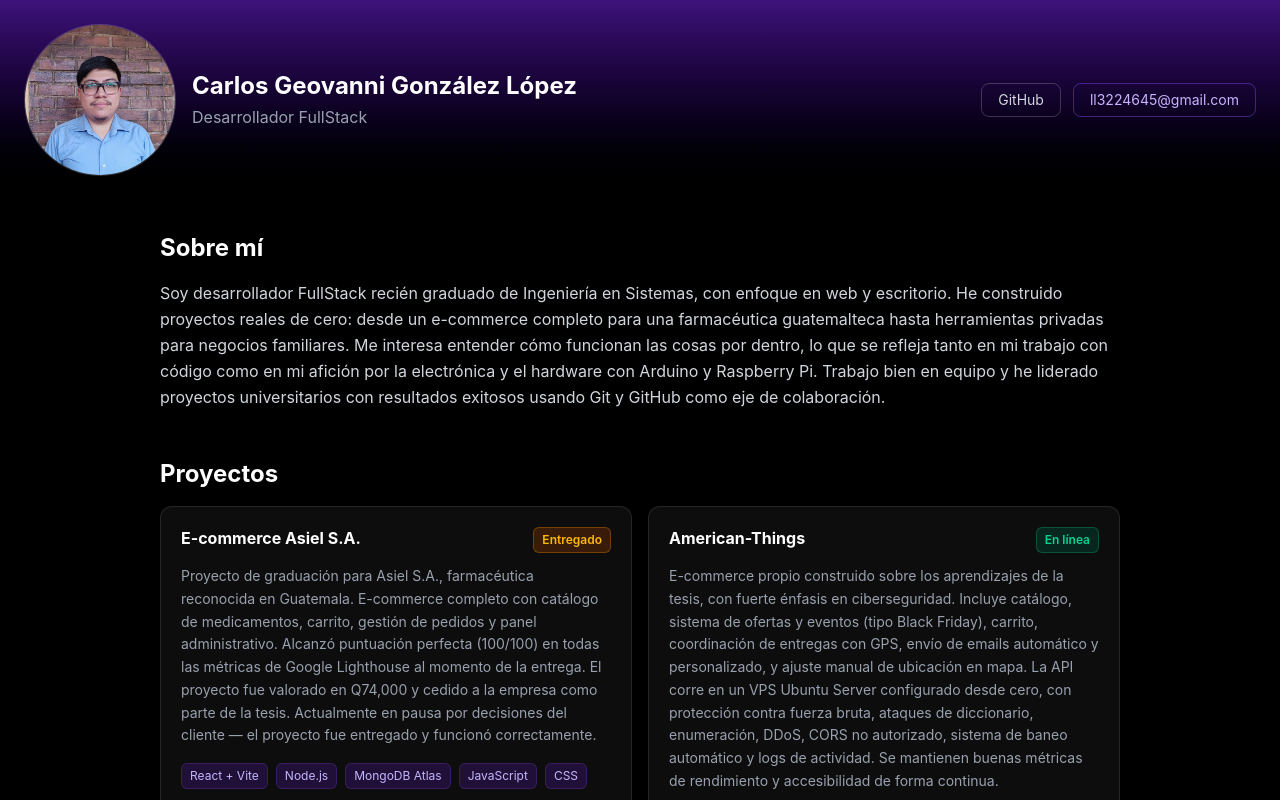
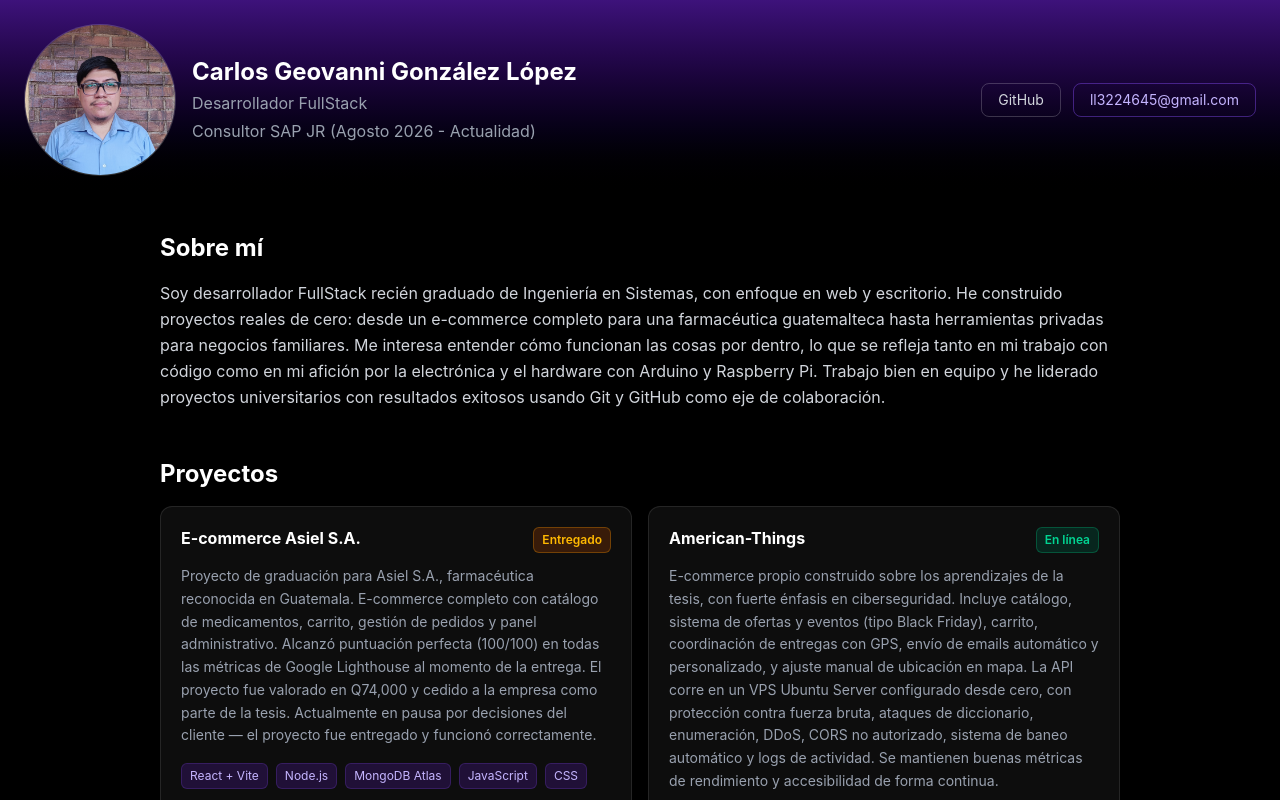
Before and after one commit to CarlosGonzalez20/Portafolio, a React (Vite) app: page / in a window 1280 px wide. Shown: the top 800 px of the page. Built offline with nearby package versions, Linux system fonts and the light colour scheme.

Commit message:
agregando puesto

```diff
--- a/src/App.tsx
+++ b/src/App.tsx
@@ -218,6 +218,7 @@ function App() {
         <div className="flex flex-col gap-1 min-w-0 flex-1">
           <h1 className="text-xl md:text-2xl font-bold leading-tight">Carlos Geovanni González López</h1>
           <h2 className="text-sm md:text-base text-gray-400 font-normal">Desarrollador FullStack</h2>
+          <h2 className="text-sm md:text-base text-gray-400 font-normal">Consultor SAP JR (Agosto 2026 - Actualidad)</h2>
         </div>
         {/* Botones — en móvil van debajo ocupando ancho completo */}
         <div className="w-full sm:w-auto sm:ml-auto flex gap-3 text-sm font-normal">
```
